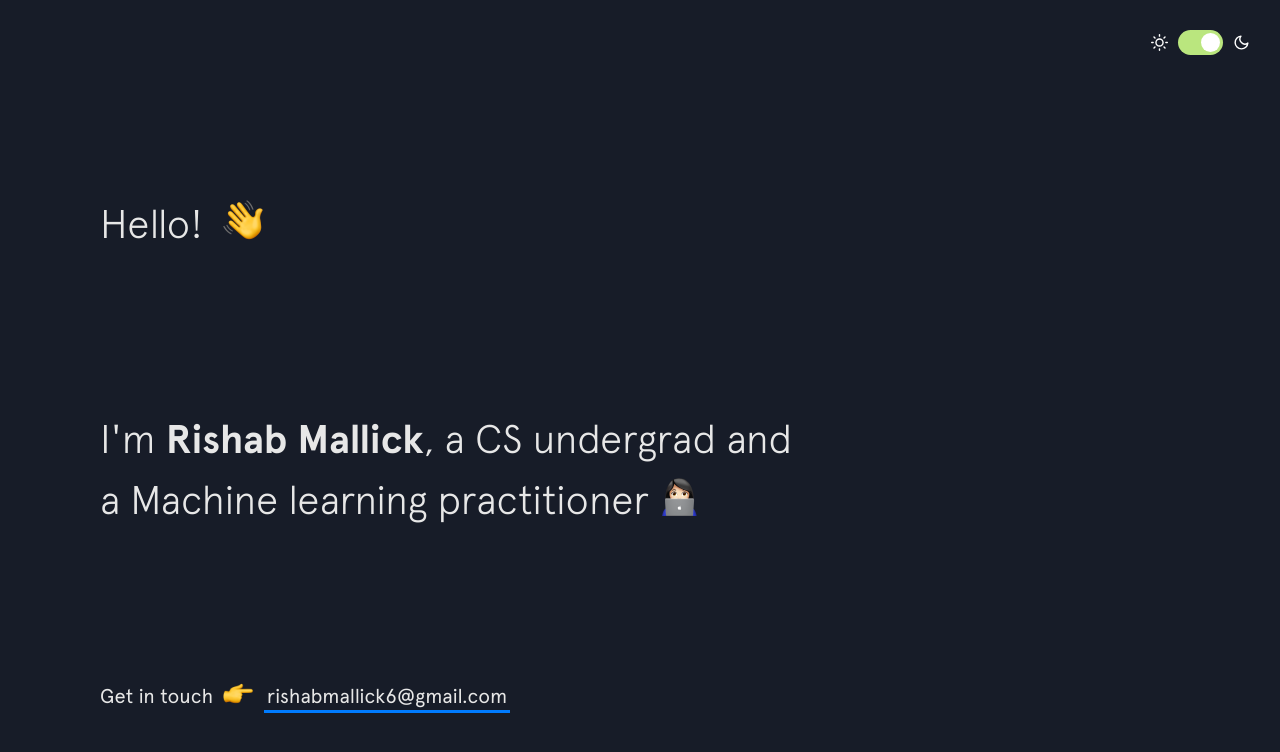
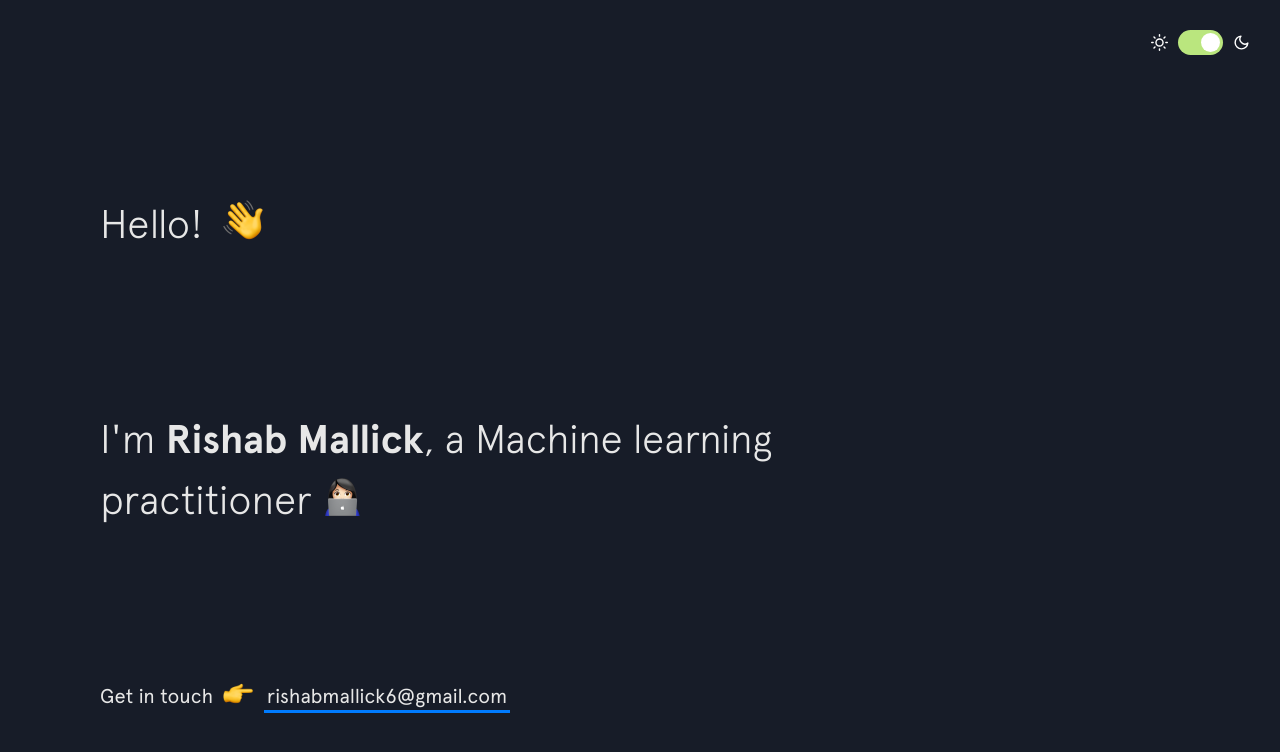
Before and after one commit to rishabgit/rishab.codes, a Jekyll site: the page built from index.html, in a window 1280 px wide and 900 px high. Shown: the top 752 px of the window. Built offline with Jekyll 4.4.1, drawn with Linux system fonts in a browser that asks for light colours; nearby versions of some CDN libraries.

Commit message:
not an undergrad

```diff
--- a/_config.yml
+++ b/_config.yml
@@ -1,7 +1,7 @@
 # Site settings
 name: Rishab Mallick
 title: Rishab Mallick | Machine learning
-description: CS undergrad and a Machine learning practitioner
+description: Machine learning practitioner
 url: https://rishab.page/
 baseurl: ''
 email: rishabmallick6@gmail.com
--- a/_config_dev.yml
+++ b/_config_dev.yml
@@ -1,7 +1,7 @@
 # Site settings
 name: Rishab Mallick
 title: Rishab Mallick | Machine learning
-description: CS undergrad and a Machine learning practitioner
+description: Machine learning practitioner
 url: https://rishab.page/
 baseurl: ''
 email: rishabmallick6@gmail.com
--- a/_includes/intro.html
+++ b/_includes/intro.html
@@ -4,7 +4,7 @@
   </h1>
 
   <h2 class="intro__tagline">I'm
-    <span class="name">Rishab Mallick</span>, a CS undergrad and a Machine learning practitioner
+    <span class="name">Rishab Mallick</span>, a Machine learning practitioner
     <span class="emoji technologist"></span>
   </h2>
 
--- a/package.json
+++ b/package.json
@@ -1,7 +1,7 @@
 {
   "name": "rishab.page",
   "version": "0.0.0",
-  "description": "CS undergrad and a Machine learning practitioner",
+  "description": "Machine learning practitioner",
   "repository": {
     "type": "git",
     "url": "https://github.com/bchiang7/bchiang7.github.io"
```
